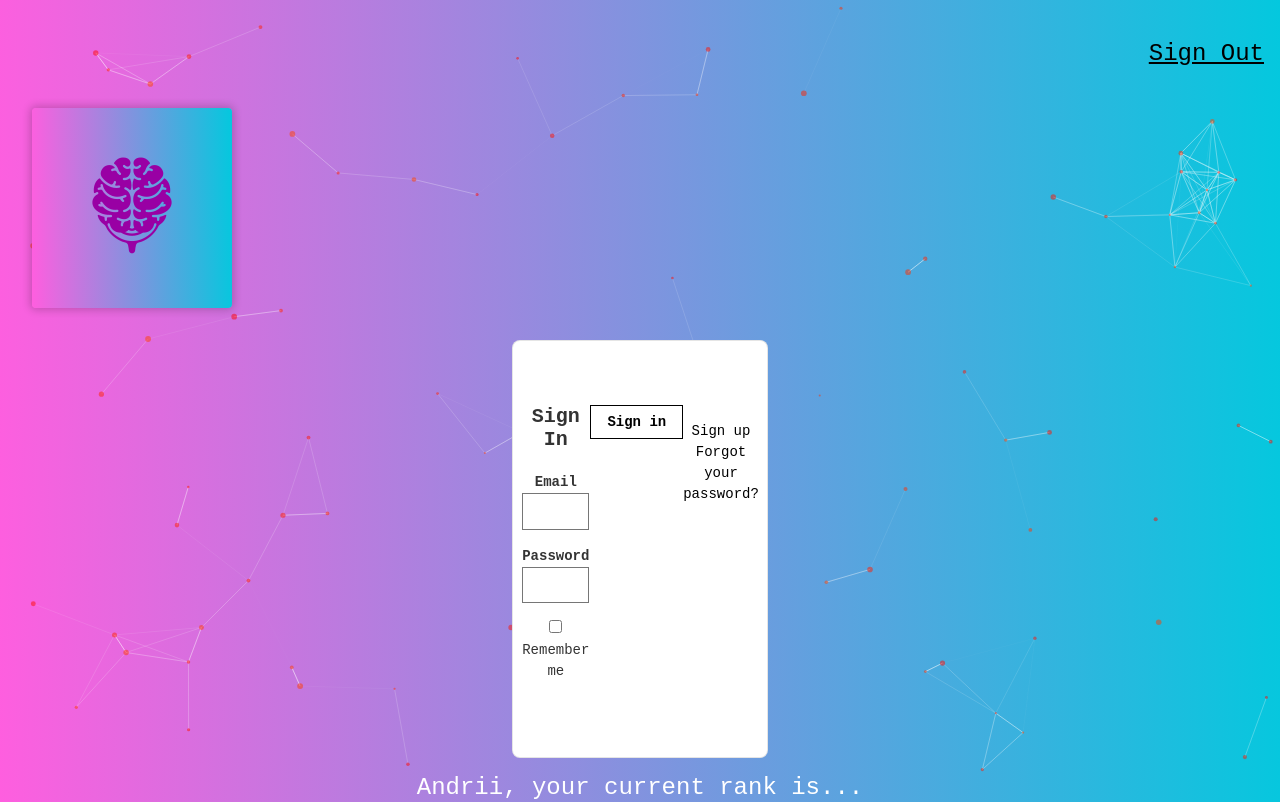
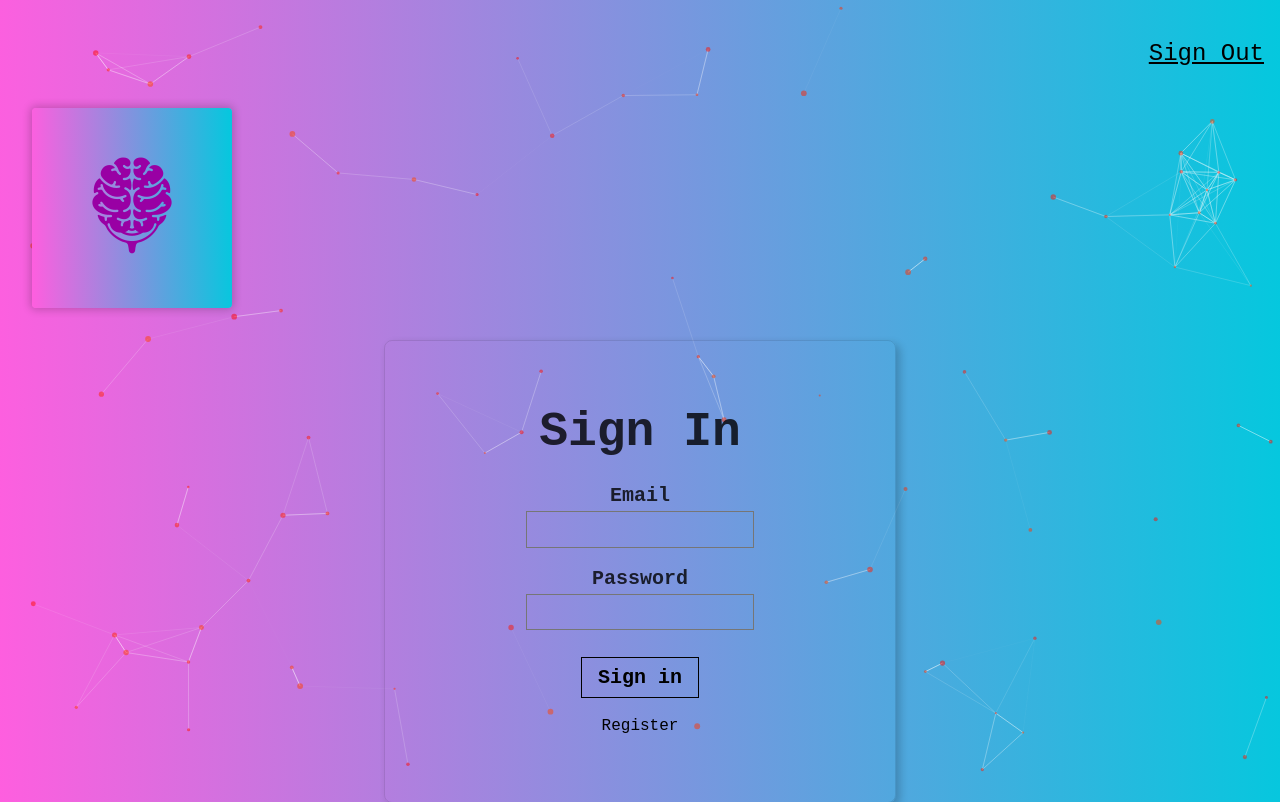
Before and after one commit to Andrej044/face-detect-app, a React (Create React App) app: page / in a window 1280 px wide. Shown: the top 802 px of the page. Built offline with nearby package versions, Linux system fonts and the light colour scheme.

Commit message:
customizing component styles

```diff
--- a/src/components/signIn/SignIn.js
+++ b/src/components/signIn/SignIn.js
@@ -2,27 +2,25 @@
 
 const SignIn = () => {
   return(
-    <div className="mw5 center bg-white br3 pa3 pa4-ns mv3 ba b--black-10">
+    <div className="mw6 br3 pa3 pa4-ns mv3 ba b--black-10 shadow-5 center">
       <div className="pa4 black-80">
-        <form class="measure center">
-          <fieldset id="sign_up" class="ba b--transparent ph0 mh0">
-            <legend class="f4 fw6 ph0 mh0">Sign In</legend>
-            <div class="mt3">
-              <label class="db fw6 lh-copy f6" for="email-address">Email</label>
-              <input class="pa2 input-reset ba bg-transparent hover-bg-black hover-white w-100" type="email" name="email-address"  id="email-address" />
+        <form className="measure">
+          <fieldset id="sign_up" className="ba b--transparent ph0 mh0">
+            <legend className="f1 fw6 ph0 mh0">Sign In</legend>
+            <div className="mt3">
+              <label className="db fw6 lh-copy f4" for="email-address">Email</label>
+              <input className="pa2 input-reset ba bg-transparent hover-bg-black hover-white w-100" type="email" name="email-address"  id="email-address" />
             </div>
-            <div class="mv3">
-              <label class="db fw6 lh-copy f6" for="password">Password</label>
-              <input class="b pa2 input-reset ba bg-transparent hover-bg-black hover-white w-100" type="password" name="password"  id="password" />
+            <div className="mv3">
+              <label className="db fw6 lh-copy f4" for="password">Password</label>
+              <input className="b pa2 input-reset ba bg-transparent hover-bg-black hover-white w-100" type="password" name="password"  id="password" />
             </div>
-            <label class="pa0 ma0 lh-copy f6 pointer"><input type="checkbox"/> Remember me</label>
           </fieldset>
-          <div class="">
-            <input class="b ph3 pv2 input-reset ba b--black bg-transparent grow pointer f6 dib" type="submit" value="Sign in"/>
+          <div className="">
+            <input className="b ph3 pv2 input-reset ba b--black bg-transparent grow pointer f4 dib" type="submit" value="Sign in"/>
           </div>
-          <div class="lh-copy mt3">
-            <a href="#0" class="f6 link dim black db">Sign up</a>
-            <a href="#0" class="f6 link dim black db">Forgot your password?</a>
+          <div className="lh-copy mt3">
+            <a href="#0" class="f5 link dim black db">Register</a>
           </div>
         </form>
       </div>
```
